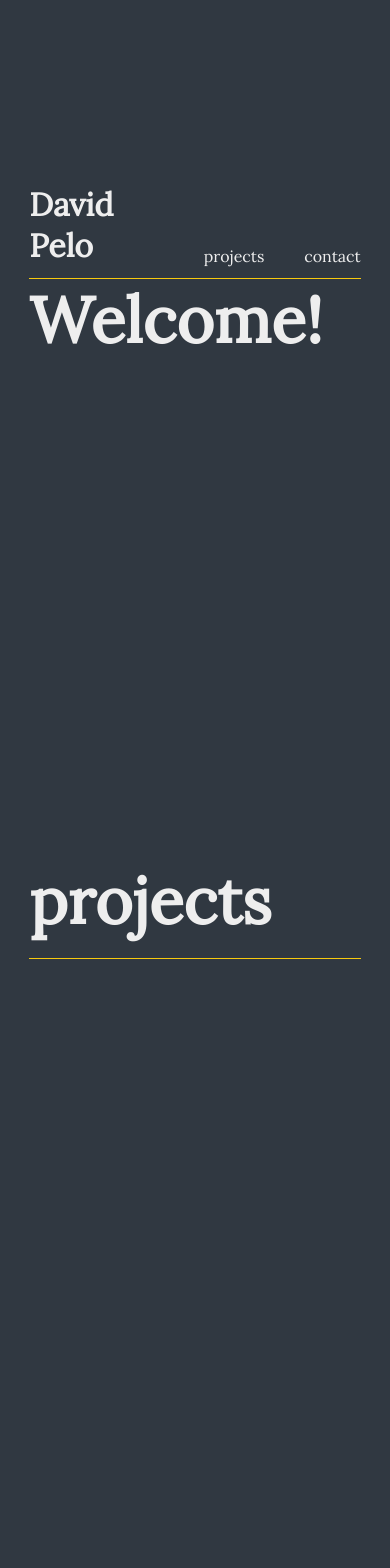
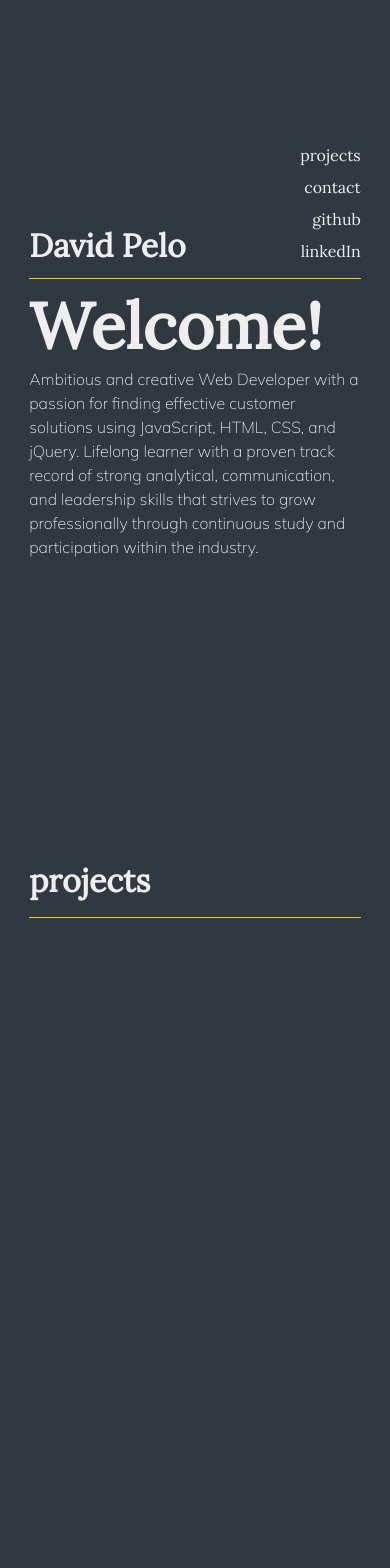
Before and after one commit to DavidPelo/portfolio, a React (Create React App) app in the folder portfolio-react/: page / in a window 390 px wide. Shown: the top 1568 px of the page. Built offline with nearby package versions, Linux system fonts and the light colour scheme.

Commit message:
Updated mobile styles

```diff
--- a/portfolio-react/src/App.js
+++ b/portfolio-react/src/App.js
@@ -1,22 +1,27 @@
-import Container from './components/UI/Container'
-import Content from './components/UI/Content';
-import NavBar from './components/UI/NavBar'
-import Welcome from './components/UI/Welcome'
+import Container from "./components/UI/Container";
+import Content from "./components/UI/Content";
+import NavBar from "./components/UI/NavBar";
+import Welcome from "./components/UI/Welcome";
 
 function App() {
   return (
     <div>
-      <Container class="bodyDivContainer">
+      <Container class="heroContainer">
         <NavBar />
-        <Welcome message="Welcome!" />
+        <Welcome
+          greeting="Welcome!"
+          message="Ambitious and creative Web Developer with a passion for finding effective customer solutions using JavaScript, HTML, CSS, and jQuery. Lifelong learner with a proven track record of strong analytical, communication, and leadership skills that strives to grow professionally
+through continuous study and participation within the industry.
+"
+        />
         {/* <Labs />
         <Projects /> */}
       </Container>
-      <Container class="bodyDivContainer">
-        <Content title="projects" />
+      <Container class="contentContainer">
+        <Content id="projects" title="projects" />
       </Container>
-      <Container class="bodyDivContainer">
-        <Content title="contact" />
+      <Container class="contentContainer">
+        <Content id="contact" title="contact" />
       </Container>
     </div>
   );
--- a/portfolio-react/src/components/UI/Content.js
+++ b/portfolio-react/src/components/UI/Content.js
@@ -1,13 +1,13 @@
 import React from 'react'
-import Container from './Container';
 
 function Content({ title }) {
   return (
-    <Container class="contentContainer">
+    <>
       <div className="contentHeader">
-        <h2>{title}</h2>
+        <h1>{title}</h1>
       </div>
-    </Container>
+      <div className="content"></div>
+    </>
   );
 }
 
--- a/portfolio-react/src/components/UI/NavBar.js
+++ b/portfolio-react/src/components/UI/NavBar.js
@@ -9,10 +9,16 @@
       </div>
       <Container class="navLinkContainer">
         <div className="navLink">
-          <p>projects</p>
+          <a href="#projects">projects</a>
         </div>
         <div className="navLink">
-          <p>contact</p>
+          <a href="#contact">contact</a>
+        </div>
+        <div className="navLink">
+          <a href="https://github.com/davidpelo" target="_blank" rel="noreferrer">github</a>
+        </div>
+        <div className="navLink">
+          <a href="https://www.linkedin.com/in/davidpelo" target="_blank" rel="noreferrer">linkedIn</a>
         </div>
       </Container>
     </Container>
--- a/portfolio-react/src/components/UI/Welcome.js
+++ b/portfolio-react/src/components/UI/Welcome.js
@@ -1,12 +1,11 @@
 import React from "react";
 import Container from "./Container";
 
-function Welcome({ message }) {
+function Welcome({ greeting, message }) {
   return (
-    <Container class="courseContainer">
-      <div className="course">
-        <h2>{message}</h2>
-      </div>
+    <Container class="greetingContainer">
+      <h2>{greeting}</h2>
+      <p>{message}</p>
     </Container>
   );
 }
--- a/portfolio-react/src/css/styles.css
+++ b/portfolio-react/src/css/styles.css
@@ -16,80 +16,42 @@
   font-family: "Lora", serif;
 }
 
-.navLinkContainer {
-  display: flex;
-  justify-content: flex-end;
-  margin-left: auto;
-}
-
-.navLink {
-  margin: 0px 0px 0px 40px;
-}
-
-.bodyDivContainer {
-  display: flex;
-  flex-direction: column;
+.heroContainer {
   margin: 0 auto;
   height: 100vh;
   width: 85%;
 }
 
-.contentContainer {
+.navLinkContainer {
   display: flex;
-  height: auto;
-  align-items: flex-start;
+  flex-direction: column;
+  justify-content: flex-end;
+  margin-left: auto;
+  padding-bottom: 0.3em;
+}
+.navLinkContainer .navLink {
+  margin: 12px 0px 0px 40px;
+  text-align: right;
+}
+.navLinkContainer .navLink a {
+  color: #EEEEEE;
+  text-decoration: none;
 }
 
-.contentHeader {
+.contentContainer {
+  margin: 0 auto;
+  height: 100vh;
+  width: 85%;
+}
+.contentContainer .contentHeader {
   border-bottom: 1px solid #F6C90E;
   padding: 1em 0;
   width: 100%;
+  font-family: "Lora", serif;
 }
 
-.labsContainer {
-  display: flex;
-}
-
-.projectsContainer {
-  display: flex;
-}
-
-/* Project styles */
-.projectNav {
-  color: #EEEEEE;
-  margin: 10px 0;
-  padding: 10px 30px 10px 0;
-}
-
-.projectNav a {
-  font-size: 1.5em;
-  text-decoration: none;
-  color: #EEEEEE;
-  border-bottom: 1px solid transparent;
-  transition: border-bottom 1.5s;
-}
-
-.projectNav a:hover {
-  border-bottom: 1px solid #F6C90E;
-}
-
-/* Lab Styles */
-.labNav {
-  color: #EEEEEE;
-  margin: 10px 0;
-  padding: 10px 30px 10px 0;
-}
-
-.labNav a {
-  font-size: 1.5em;
-  text-decoration: none;
-  color: #EEEEEE;
-  border-bottom: 1px solid transparent;
-  transition: border-bottom 1.5s;
-}
-
-.labNav a:hover {
-  border-bottom: 1px solid #F6C90E;
+.greetingContainer p {
+  line-height: 1.5;
 }
 
 .nameContainer {
@@ -98,12 +60,28 @@
   display: flex;
   height: 33%;
   align-items: flex-end;
+  margin-bottom: 0.4em;
   padding-bottom: 0.75em;
 }
 
 @media (min-width: 1024px) {
-  .bodyDivContainer {
+  .heroContainer {
     max-width: 1024px;
+  }
+
+  .contentContainer {
+    max-width: 1024px;
+  }
+}
+@media (min-width: 660px) {
+  .navLinkContainer {
+    display: flex;
+    flex-direction: row;
+    justify-content: flex-end;
+    margin-left: auto;
+  }
+  .navLinkContainer .navLink {
+    display: block;
   }
 }
 
--- a/portfolio-react/src/scss/styles.scss
+++ b/portfolio-react/src/scss/styles.scss
@@ -23,80 +23,48 @@
   font-family: $ff-secondary;
 }
 
-.navLinkContainer{
-  display: flex;
-  justify-content: flex-end;
-  margin-left: auto;
-}
-
-.navLink {
-  margin: 0px 0px 0px 40px;
-}
-
-.bodyDivContainer {
-  display: flex;
-  flex-direction: column;
+.heroContainer {
   margin: 0 auto;
   height: 100vh;
   width: 85%;
 }
 
-.contentContainer {
+.navLinkContainer{
   display: flex;
-  height: auto;
-  align-items: flex-start;
+  flex-direction: column;
+  justify-content: flex-end;
+  margin-left: auto;
+  padding-bottom: 0.30em;
+
+  .navLink {
+    margin: 12px 0px 0px 40px;
+    text-align: right;
+
+    a {
+      color: $clr-font;
+      text-decoration: none;
+
+    }
+  }
 }
 
-.contentHeader {
-  border-bottom: 1px solid $clr-accent;
-  padding: 1em 0;
-  width: 100%;
+.contentContainer {
+  margin: 0 auto;
+  height: 100vh;
+  width: 85%;
+
+  .contentHeader {
+    border-bottom: 1px solid $clr-accent;
+    padding: 1em 0;
+    width: 100%;
+    font-family: $ff-secondary;
+  }
 }
 
-.labsContainer {
-  display: flex;
-}
-
-.projectsContainer {
-  display: flex;
-}
-
-/* Project styles */
-.projectNav {
-  color: $clr-font;
-  margin: 10px 0;
-  padding: 10px 30px 10px 0;
-}
-
-.projectNav a{
-  font-size: 1.5em;
-  text-decoration: none;
-  color: $clr-font;
-  border-bottom: 1px solid transparent;
-  transition: border-bottom 1.5s;
-}
-
-.projectNav a:hover {
-  border-bottom: 1px solid $clr-accent;
-}
-
-/* Lab Styles */
-.labNav {
-  color: $clr-font;
-  margin: 10px 0;
-  padding: 10px 30px 10px 0;
-}
-
-.labNav a{
-  font-size: 1.5em;
-  text-decoration: none;
-  color: $clr-font;
-  border-bottom: 1px solid transparent;
-  transition: border-bottom 1.5s;
-}
-
-.labNav a:hover {
-  border-bottom: 1px solid $clr-accent;
+.greetingContainer {
+  p {
+    line-height: 1.5;
+  }
 }
 
 .nameContainer {
@@ -105,11 +73,29 @@
   display: flex;
   height: 33%;
   align-items: flex-end;
-  padding-bottom: .75em;
+  margin-bottom: 0.4em;
+  padding-bottom: 0.75em;
 }
 
 @media (min-width: 1024px) {
-  .bodyDivContainer {
+  .heroContainer {
+    max-width: 1024px;
+  }
+
+  .contentContainer {
     max-width: 1024px;
   }
 }
+
+@media (min-width: 660px) {
+  .navLinkContainer{
+    display: flex;
+    flex-direction: row;
+    justify-content: flex-end;
+    margin-left: auto;
+
+    .navLink {
+      display: block;
+    }
+  }
+}
```
Also changed, not shown: 1 other file (tests, documents, lock files or other folders).
